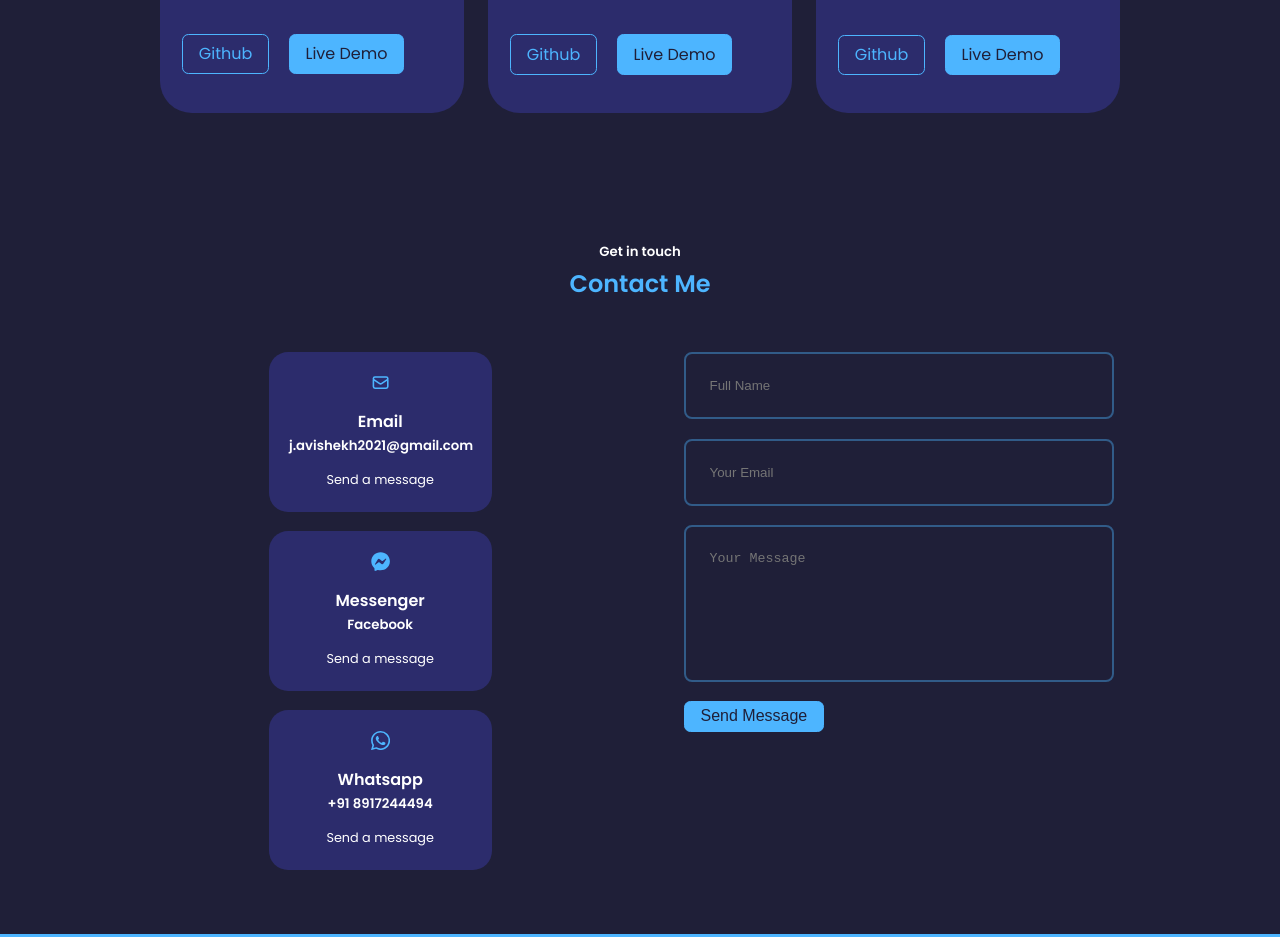
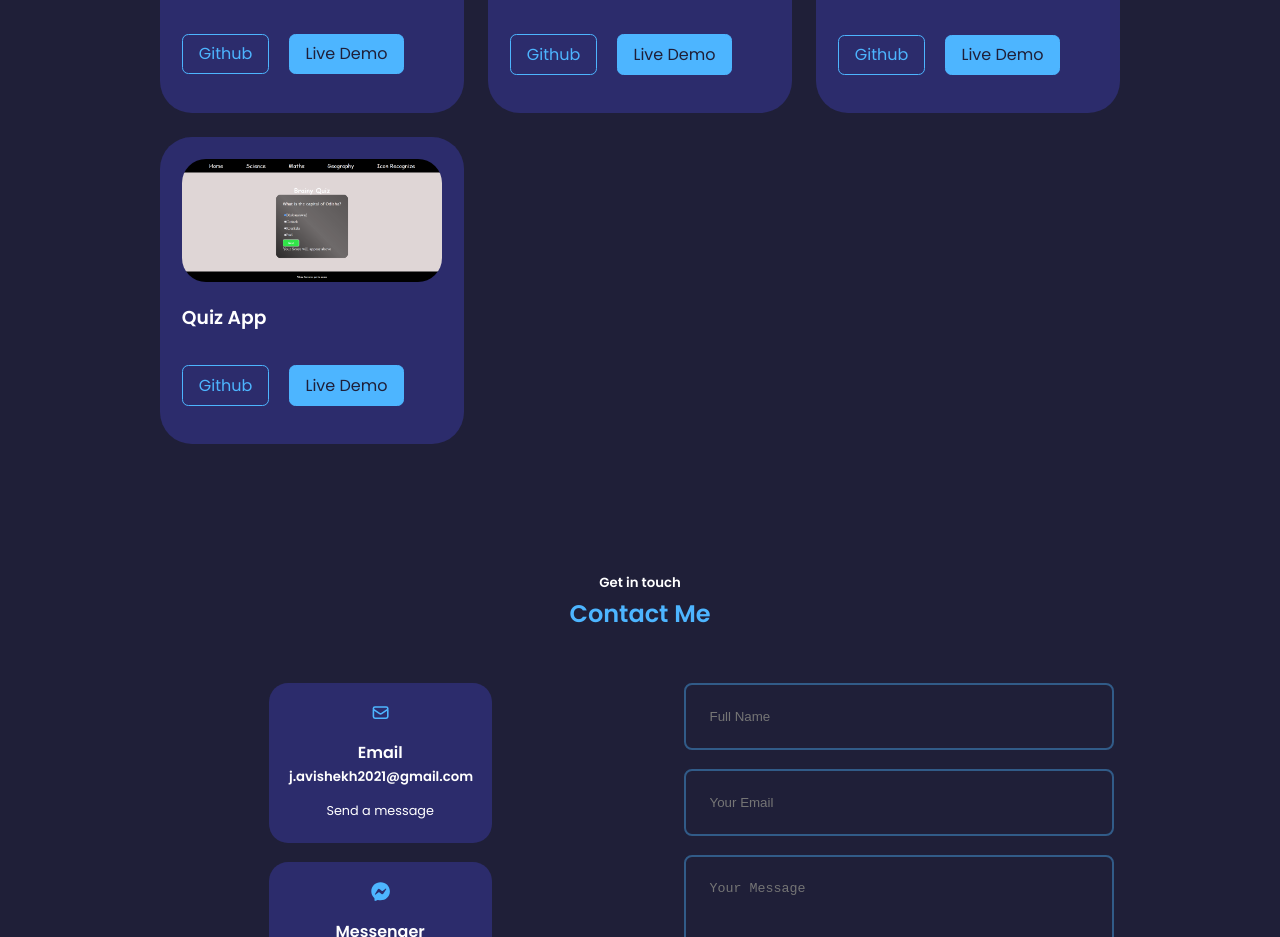
Before and after one commit to Avi-jaiz/avishekh-portfolio, a React (Create React App) app: page / in a window 1280 px wide. Shown: the part 2441-3378 px from the top of the page. Built offline with nearby package versions, Linux system fonts and the light colour scheme.

Commit message:
"4th project added"

```diff
--- a/src/Components/Portfolio/Portfolio.jsx
+++ b/src/Components/Portfolio/Portfolio.jsx
@@ -4,7 +4,8 @@ import './portfolio.css';
 // import Example2 from '../Files/example2.jpg';
 import portfolio_avi from '../Files/portfolio_avi.png'
 import weather_app from '../Files/weather_app.png';
-import to_do_app from '../Files/to_do_app.png'
+import to_do_app from '../Files/to_do_app.png';
+import Quiz_app from '../Files/Quiz_app.png';
 
 function Portfolio() {
 const data = [
@@ -12,6 +13,8 @@ const data = [
   {id:2,image:weather_app,title:"Weather App",github:'https://github.com/Avi-jaiz/Weather-app', demo:"https://green-weather-app.netlify.app/"},
 
   {id:3,image:to_do_app,title:"Take Up Note",github:'https://github.com/Avi-jaiz/to-do-react', demo:"https://takeup-note.netlify.app/"},
+
+  {id:4,image:Quiz_app,title:"Quiz App",github:'https://github.com/Avi-jaiz/Quiz-App-with-Vanilla-JS', demo:"https://brainyquiz-js.netlify.app/"},
 
 
 
```
Also changed, not shown: src/Components/Files/Quiz_app.png (added), src/index.css (line endings or trailing spaces).
